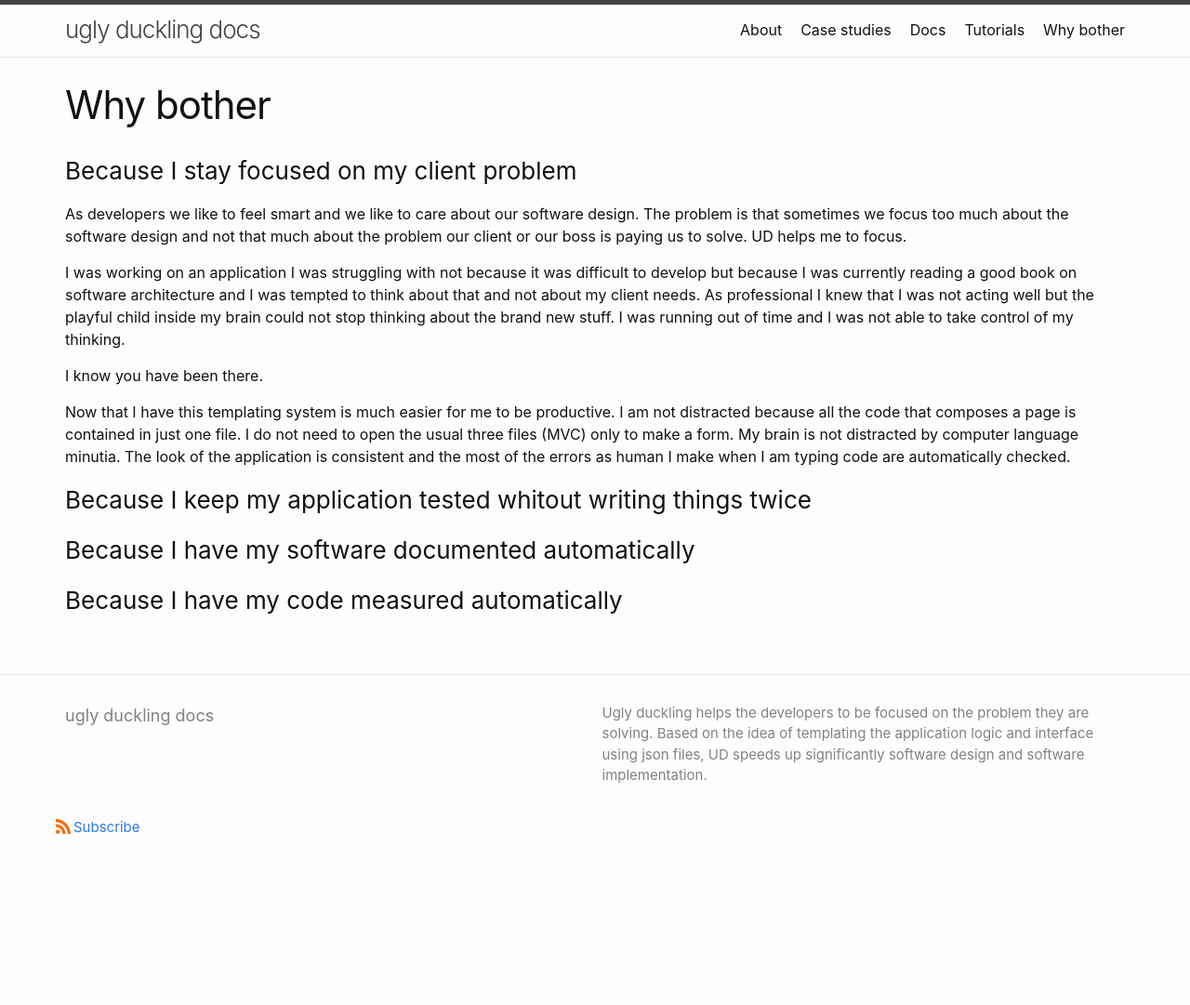
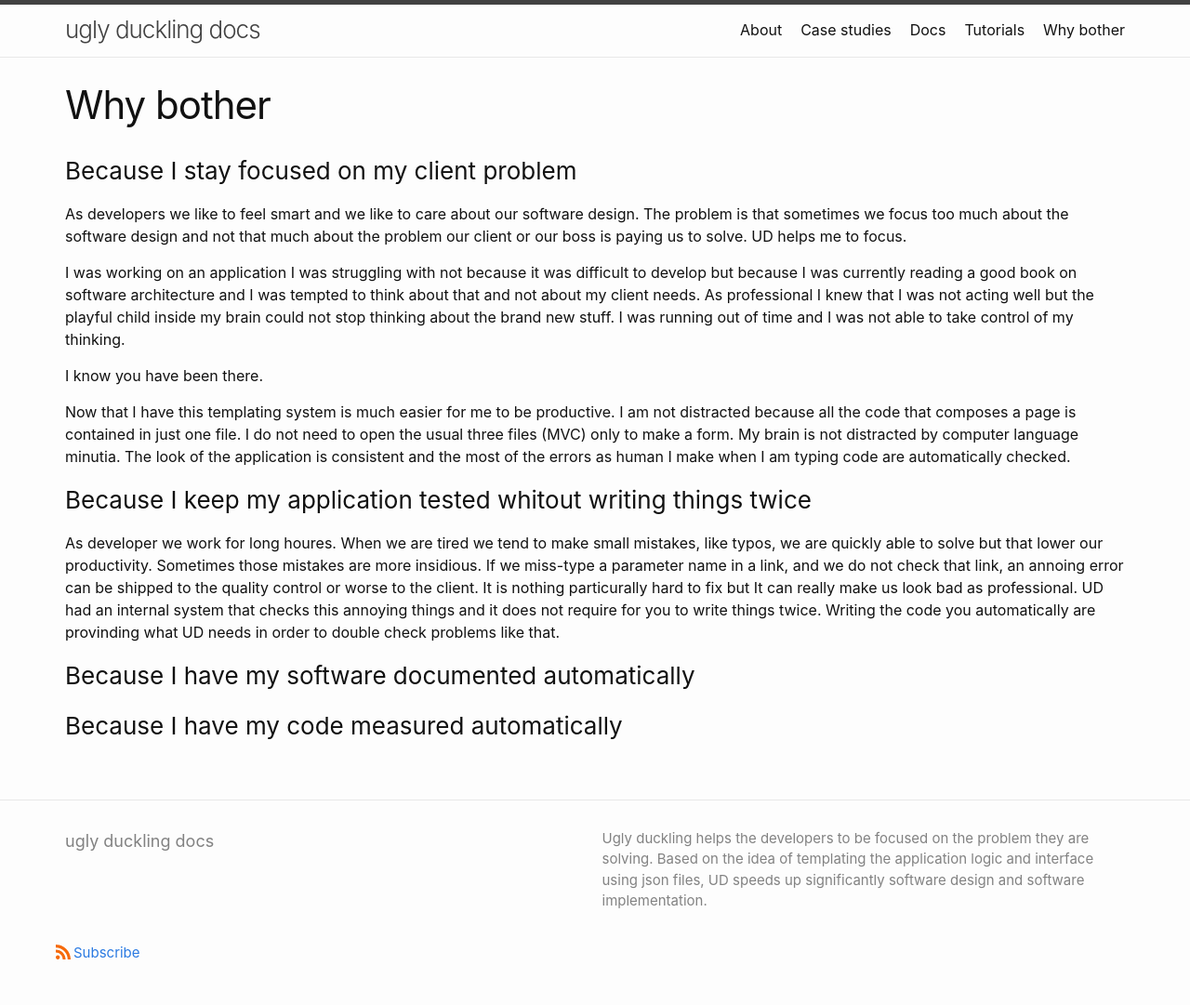
Before and after one commit to fabiomattei/uddocs, a Jekyll site: the page built from whybother.md, in a window 1280 px wide. Shown: the whole page at 93% size. Built offline with Jekyll 4.4.1, drawn with Linux system fonts in a browser that asks for light colours; before the commit the page ends 946 px from its top, so only the background shows below that.

Commit message:
updating why bother page

```diff
--- a/whybother.md
+++ b/whybother.md
@@ -19,6 +19,12 @@ I am not distracted because all the code that composes a page is contained in ju
 
 ### Because I keep my application tested whitout writing things twice
 
+As developer we work for long houres. When we are tired we tend to make small mistakes, like typos, we are quickly able to solve but that lower our productivity.
+Sometimes those mistakes are more insidious.
+If we miss-type a parameter name in a link, and we do not check that link, an annoing error can be shipped to the quality control or worse to the client. It is nothing particurally hard to fix but It can really make us look bad as professional. UD had an internal system that checks this annoying things and it does not require for you to write things twice. Writing the code you automatically are provinding what UD needs in order to double check problems like that.
+
 ### Because I have my software documented automatically
 
+
+
 ### Because I have my code measured automatically
```
